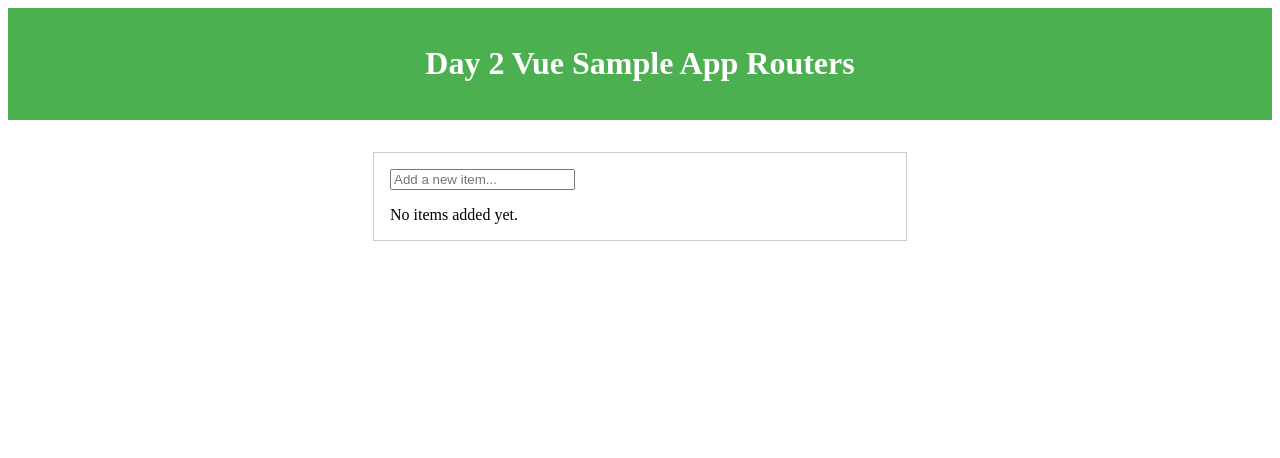
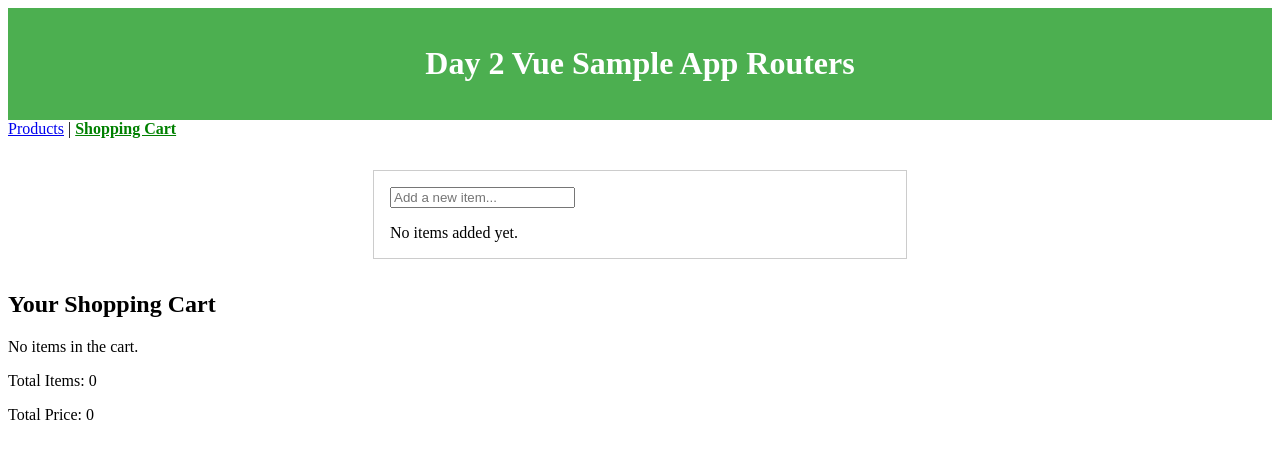
Before and after one commit to LeoReyesDev/vue-tutorial, a Vue app in the folder day1-sample/: page /cart in a window 1280 px wide. Shown: the top 458 px of the page. Built offline with nearby package versions, Linux system fonts and the light colour scheme.

Commit message:
Day03-sample

```diff
--- a/day1-sample/package.json
+++ b/day1-sample/package.json
@@ -10,7 +10,8 @@
   "dependencies": {
     "core-js": "^3.8.3",
     "vue": "^3.2.13",
-    "vue-router": "^4.0.13"
+    "vue-router": "^4.0.13",
+    "vuex": "^4.0.2"
   },
   "devDependencies": {
     "@babel/core": "^7.12.16",
--- a/day1-sample/src/App.vue
+++ b/day1-sample/src/App.vue
@@ -3,7 +3,10 @@
     <header>
       <h1>{{ message }}</h1>
     </header>
-
+    <nav>
+      <router-link to="/products">Products</router-link> |
+      <router-link to="/cart">Shopping Cart</router-link>
+    </nav>
     <section>
       <input
         v-model="newItem"
@@ -92,4 +95,8 @@ button {
 button:hover {
   background-color: #d32f2f;
 }
+nav a.router-link-exact-active {
+  font-weight: bold;
+  color: green;
+}
 </style>
--- /dev/null
+++ b/day1-sample/src/components/ProductsItem.vue
@@ -0,0 +1,41 @@
+<template>
+  <div>
+    <h2>Available Products</h2>
+    <ul>
+      <li v-for="product in products" :key="product.id">
+        {{ product.name }} - {{ product.price }}
+        <button @click="addToCart(product)">Add to Cart</button>
+      </li>
+    </ul>
+  </div>
+</template>
+
+<script>
+import { ref } from "vue";
+import { useStore } from "vuex";
+
+export default {
+  setup() {
+    const store = useStore();
+
+    const products = ref([
+      { id: 1, name: "Product A", price: "$10" },
+      { id: 2, name: "Product B", price: "$20" },
+      { id: 3, name: "Product c", price: "$20" },
+      { id: 4, name: "Product d", price: "$30" },
+      { id: 5, name: "Product e", price: "$40" },
+      // ... more products
+    ]);
+
+    const addToCart = (product) => {
+      store.dispatch("addProductToCart", product);
+      console.log("Item");
+    };
+
+    return {
+      products,
+      addToCart,
+    };
+  },
+};
+</script>
--- /dev/null
+++ b/day1-sample/src/components/ShoppingCart.vue
@@ -0,0 +1,57 @@
+<template>
+  <div>
+    <h2>Your Shopping Cart</h2>
+    <ul v-if="cartProducts.length">
+      <li v-for="product in cartProducts" :key="product.id">
+        {{ product.name }} - {{ product.price }} x {{ product.quantity }}
+        <button @click="increaseQuantity(product.id)">+</button>
+        <button @click="decreaseQuantity(product.id)">-</button>
+        <button @click="removeFromCart(product.id)">Remove</button>
+      </li>
+    </ul>
+    <p v-else>No items in the cart.</p>
+    <p>Total Items: {{ cartItemCount }}</p>
+    <p>Total Price: {{ cartTotalPrice }}</p>
+  </div>
+</template>
+
+<script>
+import { computed } from "vue";
+import { useStore } from "vuex";
+
+export default {
+  name: "ShoppingCart",
+  setup() {
+    const store = useStore();
+
+    const cartProducts = computed(() => store.getters.cartProducts);
+    const cartItemCount = computed(() => store.getters.cartItemCount);
+    const cartTotalPrice = computed(() => store.getters.cartTotalPrice);
+
+    const removeFromCart = (productId) => {
+      store.dispatch("removeProductFromCart", productId);
+    };
+
+    const increaseQuantity = (productId) => {
+      store.dispatch("increaseQuantity", productId);
+    };
+
+    const decreaseQuantity = (productId) => {
+      store.dispatch("decreaseQuantity", productId);
+    };
+
+    return {
+      cartProducts,
+      cartItemCount,
+      cartTotalPrice,
+      removeFromCart,
+      increaseQuantity,
+      decreaseQuantity,
+    };
+  },
+};
+</script>
+
+<style scoped>
+/* You can add any styling related to this component here */
+</style>
--- a/day1-sample/src/main.js
+++ b/day1-sample/src/main.js
@@ -1,5 +1,6 @@
 import { createApp } from 'vue'
 import App from './App.vue'
 import router from './router'
+import store from './store';
 
-createApp(App).use(router).mount('#app')
+createApp(App).use(router).use(store).mount('#app');
--- a/day1-sample/src/router/index.js
+++ b/day1-sample/src/router/index.js
@@ -1,6 +1,8 @@
 import { createRouter, createWebHistory } from 'vue-router'
 import HomeInit from '../views/HomeInit.vue'
 import ProfileUser from '../views/ProfileUser.vue'
+import ProductsItem from '../components/ProductsItem.vue';
+import ShoppingCart from '../components/ShoppingCart.vue';
 
 const routes = [
     {
@@ -13,7 +15,9 @@ const routes = [
         name: 'ProfileUser',
         component: ProfileUser,
         props: true
-    }
+    },
+    { path: '/products', component: ProductsItem },
+    { path: '/cart', component: ShoppingCart }
 ]
 
 const router = createRouter({
--- /dev/null
+++ b/day1-sample/src/store/index.js
@@ -0,0 +1,72 @@
+import { createStore } from 'vuex';
+
+const store = createStore({
+    state() {
+        return {
+            cart: JSON.parse(localStorage.getItem('shopping-cart')) || []
+        };
+    },
+    mutations: {
+        addToCart(state, product) {
+            state.cart.push(product);
+        },
+        removeFromCart(state, productId) {
+            const index = state.cart.findIndex(p => p.id === productId);
+            if (index !== -1) {
+                state.cart.splice(index, 1);
+            }
+        },
+        incrementProductQuantity(state, productId) {
+            const product = state.cart.find(p => p.id === productId);
+            if (product) {
+                product.quantity++;
+            }
+        },
+        decrementProductQuantity(state, productId) {
+            const product = state.cart.find(p => p.id === productId);
+            if (product && product.quantity > 0) {
+                product.quantity--;
+                if (product.quantity === 0) {
+                    this.commit('removeFromCart', productId);
+                }
+            }
+        },
+        saveCart(state) {
+            localStorage.setItem('shopping-cart', JSON.stringify(state.cart));
+        }
+    },
+    actions: {
+        addProductToCart(context, product) {
+            context.commit('addToCart', product);
+        },
+        removeProductFromCart(context, productId) {
+            context.commit('removeFromCart', productId);
+        },
+        increaseQuantity(context, productId) {
+            context.commit('incrementProductQuantity', productId);
+        },
+        decreaseQuantity(context, productId) {
+            context.commit('decrementProductQuantity', productId);
+        },
+        saveCartToLocalStorage(context) {
+            context.commit('saveCart');
+        }
+    },
+    getters: {
+        cartProducts(state) {
+            return state.cart;
+        },
+        cartItemCount(state) {
+            return state.cart.length;
+        },
+        cartTotalPrice(state) {
+            return state.cart.reduce((acc, product) => acc + product.price * product.quantity, 0);
+        }
+    }
+});
+
+store.watch((state) => state.cart, () => {
+    store.dispatch('saveCartToLocalStorage');
+}, { deep: true });
+
+export default store;
```
Also changed, not shown: 2 other files (tests, documents, lock files or other folders).
